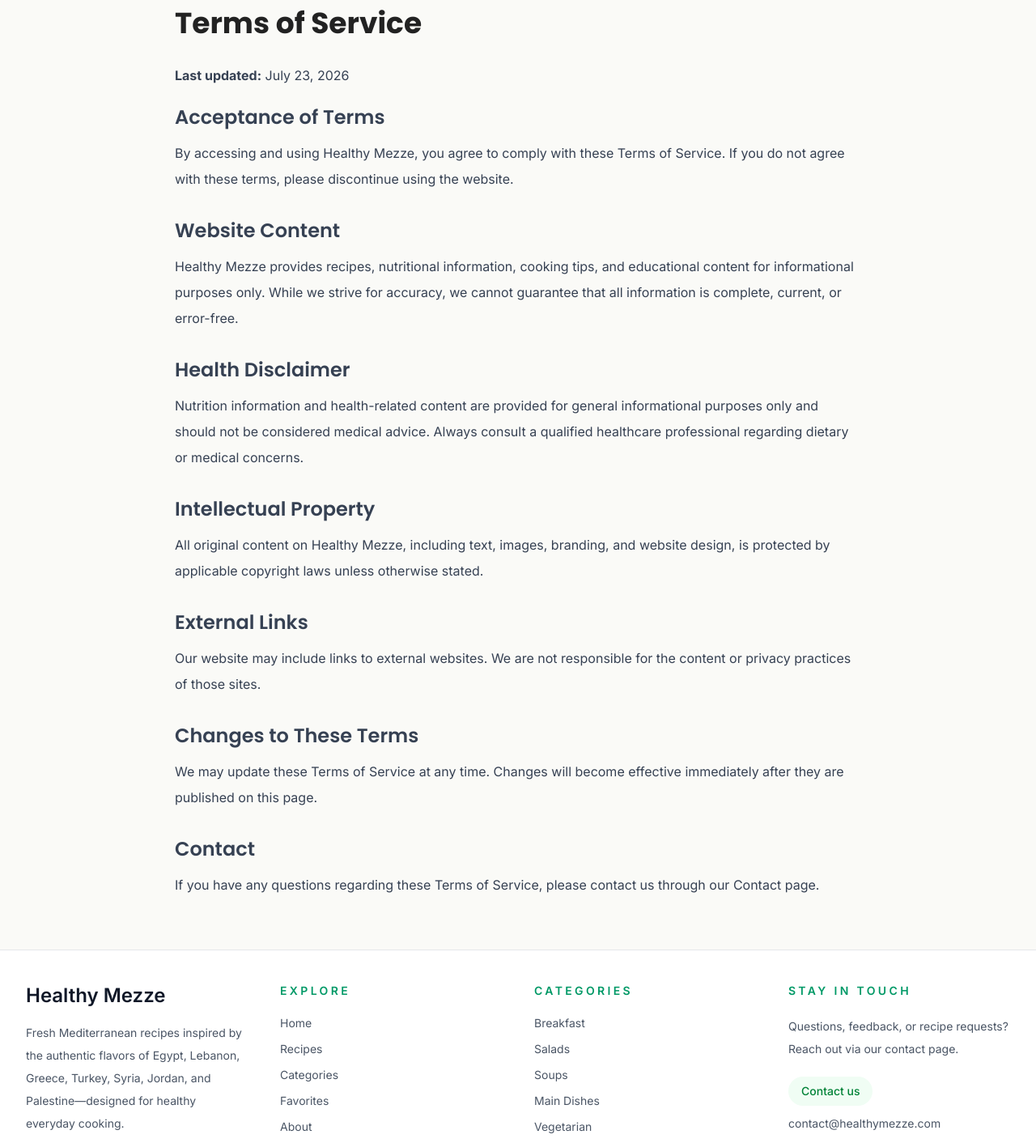
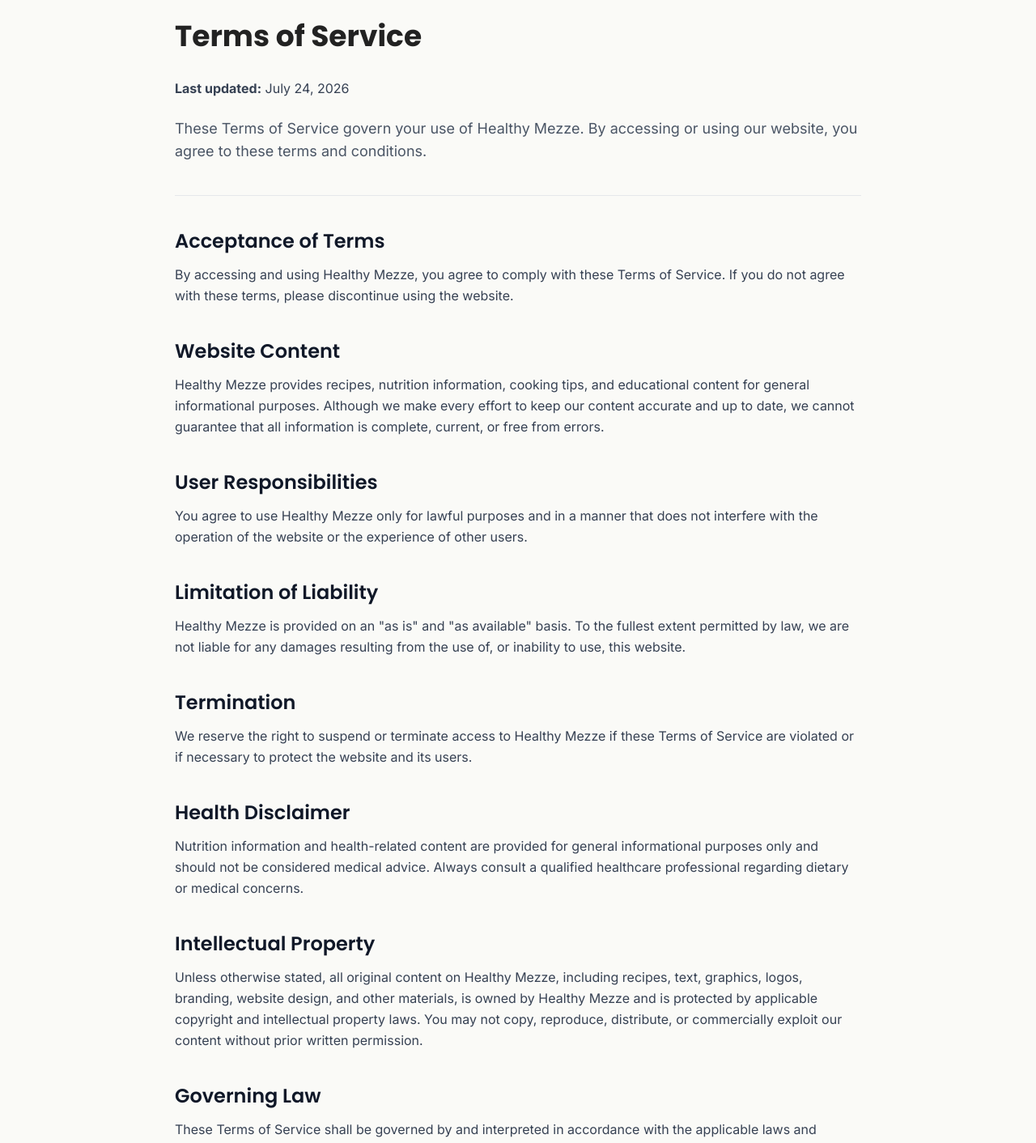
Before and after one commit to melhawary99-gif/healthy-mezze, a Next.js app: page /terms in a window 1280 px wide. Shown: the part 120-1532 px from the top of the page at 81% size. Built offline with nearby package versions, Linux system fonts and the light colour scheme; no server answers.

Commit message:
Add Privacy Policy and Terms of Service pages

```diff
--- a/src/app/privacy/page.tsx
+++ b/src/app/privacy/page.tsx
@@ -1,9 +1,9 @@
 import { Metadata } from "next";
 
 export const metadata: Metadata = {
-  title: "Privacy Policy",
+  title: "Privacy Policy | Healthy Mezze",
   description:
-    "Read the Privacy Policy for Healthy Mezze, including information about cookies, analytics, and your privacy.",
+    "Learn how Healthy Mezze collects, uses, and protects your information, including our use of cookies, analytics, newsletter subscriptions, and advertising services.",
   alternates: {
     canonical: "/privacy",
   },
@@ -11,14 +11,22 @@
 
 export default function PrivacyPage() {
   return (
-    <div className="mx-auto max-w-4xl px-6 py-16">
+    <div className="mx-auto max-w-4xl px-6 py-20">
       <h1 className="mb-8 text-4xl font-bold">Privacy Policy</h1>
 
       <p className="mb-6 text-gray-700">
-        <strong>Last updated:</strong> July 23, 2026
+        <strong>Last updated:</strong> July 24, 2026
       </p>
 
-      <div className="space-y-8 text-gray-700 leading-8">
+      <p className="mb-10 text-lg text-gray-600">
+        At Healthy Mezze, we are committed to protecting your privacy and
+        being transparent about how we collect, use, and safeguard your
+        information while you use our website.
+      </p>
+
+      <hr className="mb-10 border-gray-200" />
+
+      <div className="space-y-10 text-gray-700 leading-relaxed">
 
         <section>
           <h2 className="mb-3 text-2xl font-semibold">
@@ -39,16 +47,18 @@
   </h2>
 
   <p>
-            We may collect non-personal information such as:
+    Depending on how you use Healthy Mezze, we may collect:
   </p>
 
-          <ul className="mt-3 list-disc pl-6 space-y-2">
-            <li>Browser type</li>
-            <li>Operating system</li>
-            <li>Device information</li>
-            <li>Pages visited</li>
-            <li>Time spent on pages</li>
-            <li>Referral websites</li>
+  <ul className="mt-3 list-disc space-y-2 pl-6">
+    <li>Email addresses submitted through our newsletter subscription form.</li>
+    <li>Browser type and version.</li>
+    <li>Device information.</li>
+    <li>Operating system.</li>
+    <li>Pages visited and navigation behavior.</li>
+    <li>Time spent on pages.</li>
+    <li>Referral websites.</li>
+    <li>General analytics data collected through cookies.</li>
   </ul>
 </section>
 
@@ -63,6 +73,36 @@
             information through cookies and similar technologies.
             This information helps us improve our website and user
             experience.
+          </p>
+        </section>
+
+        <section>
+  <h2 className="mb-3 text-2xl font-semibold">
+    Newsletter
+  </h2>
+
+  <p>
+    If you subscribe to our newsletter, we collect your email address
+    so we can send recipe updates, cooking tips, and other Healthy Mezze
+    content. We use Resend to securely manage newsletter subscriptions
+    and email delivery.
+  </p>
+
+  <p className="mt-3">
+    You may unsubscribe at any time using the unsubscribe link included
+    in our emails.
+  </p>
+</section>
+
+<section>
+  <h2 className="mb-3 text-2xl font-semibold">
+    Your Rights
+  </h2>
+
+  <p>
+    You may request access to, correction of, or deletion of any
+    personal information you have provided to us. You may also
+    unsubscribe from our newsletter at any time.
   </p>
 </section>
 
@@ -91,7 +131,15 @@
             settings, although some website features may not function
             properly.
           </p>
+
+          <p className="mt-3">
+  We may also use browser storage or cookies to remember your
+  preferences, such as saved favorite recipes, to improve your
+  experience on the website.
+</p>
         </section>
+
+
 
         <section>
           <h2 className="mb-3 text-2xl font-semibold">
@@ -99,15 +147,21 @@
           </h2>
 
           <p>
-            Healthy Mezze may display advertisements through Google
-            AdSense in the future. Google may use cookies to display
-            personalized advertisements based on your previous visits
-            to this and other websites.
+            Healthy Mezze may display advertisements through Google AdSense.
+            Google and its partners may use cookies to personalize advertisements
+            and measure advertising performance where applicable.
           </p>
 
           <p className="mt-3">
-            You can learn more about how Google uses information by
-            visiting Google's Privacy Policy.
+            You can learn more by reading{" "}
+           <a
+            href="https://policies.google.com/privacy"
+            target="_blank"
+            rel="noopener noreferrer"
+            className="text-green-700 hover:underline"
+           >
+               Google's Privacy Policy
+           </a>.
           </p>
         </section>
 
@@ -129,9 +183,11 @@
           </h2>
 
             <p>
-            We take reasonable measures to protect the information we
-            collect. However, no method of internet transmission or
-            electronic storage is completely secure.
+             We take reasonable technical and organizational measures to protect
+             the information we collect against unauthorized access, alteration,
+             disclosure, or destruction. However, no method of transmitting data
+             over the internet or storing electronic information can be guaranteed
+             to be completely secure.
             </p>
         </section>
 
@@ -153,8 +209,17 @@
   </h2>
 
   <p>
-            If you have any questions about this Privacy Policy,
-            please contact us through our Contact page.
+    If you have any questions regarding this Privacy Policy,
+    please contact us at:
+  </p>
+
+  <p className="mt-3 font-medium">
+  <a
+    href="mailto:contact@healthymezze.com"
+    className="text-green-700 hover:underline"
+  >
+    contact@healthymezze.com
+  </a>
 </p>
 </section>
 
--- a/src/app/terms/page.tsx
+++ b/src/app/terms/page.tsx
@@ -1,9 +1,9 @@
 import { Metadata } from "next";
 
 export const metadata: Metadata = {
-  title: "Terms of Service",
+  title: "Terms of Service | Healthy Mezze",
   description:
-    "Read the Terms of Service for Healthy Mezze and learn about the conditions for using our website.",
+    "Read the Terms of Service governing your use of Healthy Mezze, including website content, intellectual property, user responsibilities, and legal disclaimers.",
   alternates: {
     canonical: "/terms",
   },
@@ -11,16 +11,23 @@
 
 export default function TermsPage() {
   return (
-    <div className="mx-auto max-w-4xl px-6 py-16">
+    <div className="mx-auto max-w-4xl px-6 py-20">
       <h1 className="mb-8 text-4xl font-bold">Terms of Service</h1>
 
       <p className="mb-6 text-gray-700">
-        <strong>Last updated:</strong> July 23, 2026
+        <strong>Last updated:</strong> July 24, 2026
       </p>
 
-      <div className="space-y-8 text-gray-700 leading-8">
+      <p className="mb-10 text-lg text-gray-600">
+  These Terms of Service govern your use of Healthy Mezze. By accessing
+  or using our website, you agree to these terms and conditions.
+</p>
+
+<hr className="mb-10 border-gray-200" />
+
+      <div className="space-y-10 text-gray-700 leading-relaxed">
         <section>
-          <h2 className="mb-3 text-2xl font-semibold">Acceptance of Terms</h2>
+          <h2 className="mb-3 text-2xl font-semibold text-gray-900">Acceptance of Terms</h2>
           <p>
             By accessing and using Healthy Mezze, you agree to comply with
             these Terms of Service. If you do not agree with these terms,
@@ -29,17 +36,56 @@
         </section>
 
         <section>
-          <h2 className="mb-3 text-2xl font-semibold">Website Content</h2>
+          <h2 className="mb-3 text-2xl font-semibold text-gray-900">Website Content</h2>
+
             <p>
-            Healthy Mezze provides recipes, nutritional information, cooking
-            tips, and educational content for informational purposes only.
-            While we strive for accuracy, we cannot guarantee that all
-            information is complete, current, or error-free.
+  Healthy Mezze provides recipes, nutrition information, cooking tips,
+  and educational content for general informational purposes. Although
+  we make every effort to keep our content accurate and up to date, we
+  cannot guarantee that all information is complete, current, or free
+  from errors.
           </p>
         </section>
 
         <section>
-          <h2 className="mb-3 text-2xl font-semibold">Health Disclaimer</h2>
+  <h2 className="mb-3 text-2xl font-semibold text-gray-900">
+    User Responsibilities
+  </h2>
+
+  <p>
+    You agree to use Healthy Mezze only for lawful purposes and in a
+    manner that does not interfere with the operation of the website or
+    the experience of other users.
+  </p>
+</section>
+
+<section>
+  <h2 className="mb-3 text-2xl font-semibold text-gray-900">
+    Limitation of Liability
+  </h2>
+
+  <p>
+    Healthy Mezze is provided on an "as is" and "as available" basis.
+    To the fullest extent permitted by law, we are not liable for any
+    damages resulting from the use of, or inability to use, this
+    website.
+  </p>
+</section>
+
+<section>
+  <h2 className="mb-3 text-2xl font-semibold text-gray-900">
+    Termination
+  </h2>
+
+  <p>
+    We reserve the right to suspend or terminate access to Healthy
+    Mezze if these Terms of Service are violated or if necessary to
+    protect the website and its users.
+  </p>
+</section>
+
+        <section>
+          <h2 className="mb-3 text-2xl font-semibold text-gray-900">Health Disclaimer</h2>
           <p>
             Nutrition information and health-related content are provided for
             general informational purposes only and should not be considered
@@ -49,24 +95,44 @@
         </section>
 
         <section>
-          <h2 className="mb-3 text-2xl font-semibold">Intellectual Property</h2>
+          <h2 className="mb-3 text-2xl font-semibold text-gray-900">Intellectual Property</h2>
           <p>
-            All original content on Healthy Mezze, including text, images,
-            branding, and website design, is protected by applicable copyright
-            laws unless otherwise stated.
+  Unless otherwise stated, all original content on Healthy Mezze,
+  including recipes, text, graphics, logos, branding, website design,
+  and other materials, is owned by Healthy Mezze and is protected by
+  applicable copyright and intellectual property laws. You may not copy,
+  reproduce, distribute, or commercially exploit our content without
+  prior written permission.
+</p>
+        </section>
+
+
+        <section>
+  <h2 className="mb-3 text-2xl font-semibold text-gray-900">
+    Governing Law
+  </h2>
+
+  <p>
+    These Terms of Service shall be governed by and interpreted in
+    accordance with the applicable laws and regulations relevant to the
+    operation of Healthy Mezze.
   </p>
 </section>
 
         <section>
-          <h2 className="mb-3 text-2xl font-semibold">External Links</h2>
+          <h2 className="mb-3 text-2xl font-semibold text-gray-900">External Links</h2>
           <p>
-            Our website may include links to external websites. We are not
-            responsible for the content or privacy practices of those sites.
+
+  Healthy Mezze may include links to third-party websites for additional
+  information or resources. We do not control these websites and are not
+  responsible for their content, availability, or privacy practices.
+  Accessing third-party websites is at your own discretion.
+
           </p>
         </section>
 
         <section>
-          <h2 className="mb-3 text-2xl font-semibold">Changes to These Terms</h2>
+          <h2 className="mb-3 text-2xl font-semibold text-gray-900">Changes to These Terms</h2>
           <p>
             We may update these Terms of Service at any time. Changes will
             become effective immediately after they are published on this page.
@@ -74,10 +140,34 @@
         </section>
 
         <section>
-          <h2 className="mb-3 text-2xl font-semibold">Contact</h2>
+  <h2 className="mb-3 text-2xl font-semibold text-gray-900">
+    Entire Agreement
+  </h2>
+
   <p>
-            If you have any questions regarding these Terms of Service,
-            please contact us through our Contact page.
+    These Terms of Service constitute the entire agreement between you
+    and Healthy Mezze regarding your use of the website and supersede
+    any prior agreements or understandings relating to its use.
+  </p>
+</section>
+
+        <section>
+  <h2 className="mb-3 text-2xl font-semibold text-gray-900">
+    Contact
+  </h2>
+
+  <p>
+    If you have any questions regarding these Terms of Service, please
+    contact us at:
+  </p>
+
+  <p className="mt-3 font-medium">
+    <a
+      href="mailto:contact@healthymezze.com"
+      className="text-green-700 hover:underline"
+    >
+      contact@healthymezze.com
+    </a>
   </p>
 </section>
       </div>
```
Lines whose indentation alone changed are shown as unchanged.
